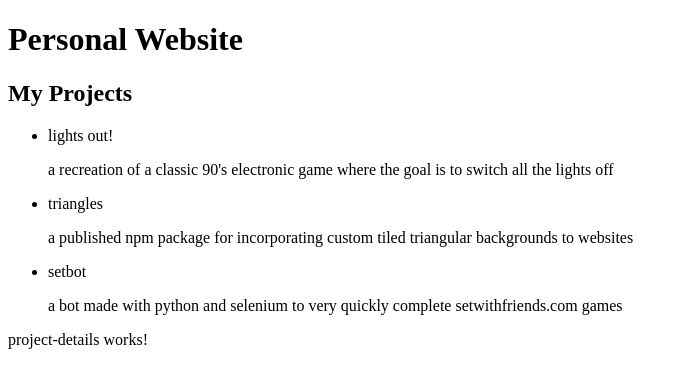
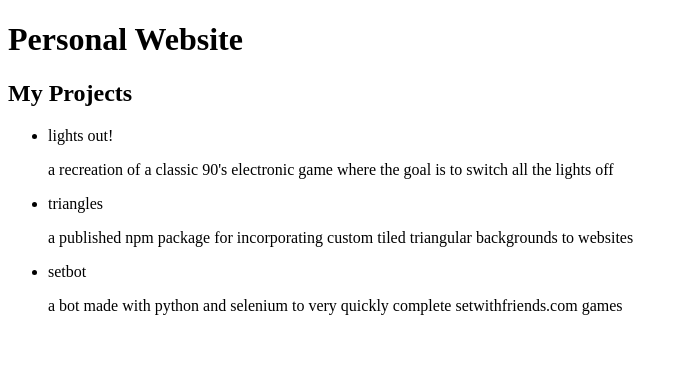
Before and after one commit to Asaqal/site, an Angular app: page / in a window 1280 px wide. Shown: the top 388 px of the page, without its empty margins (0-688 px from the left). Built offline with nearby package versions, Linux system fonts and the light colour scheme.

Commit message:
implemented onchanges for detail view

```diff
--- a/src/app/project/project-details/project-details.component.html
+++ b/src/app/project/project-details/project-details.component.html
@@ -1 +1,3 @@
-<p>project-details works!</p>
+<div *ngIf="selectedProject">
+  <p>Showing {{selectedProject.id}}'s detail panel</p>
+</div>
--- a/src/app/project/project-details/project-details.component.ts
+++ b/src/app/project/project-details/project-details.component.ts
@@ -1,4 +1,4 @@
-import { Component, OnInit, Input } from '@angular/core';
+import { Component, OnInit, Input, SimpleChanges } from '@angular/core';
 import { Project } from '../project';
 
 @Component({
@@ -7,11 +7,24 @@ import { Project } from '../project';
   styleUrls: ['./project-details.component.scss']
 })
 export class ProjectDetailsComponent implements OnInit {
-  @Input() project!: Project;
+  @Input() selectedProject!: Project;
 
   constructor() { }
 
   ngOnInit(): void {
   }
 
+  ngOnChanges(changes: SimpleChanges) {
+    // checks which property changed
+    for (const propName in changes) {
+      if (changes.hasOwnProperty(propName)) {
+        switch (propName) {
+          case 'selectedProject': {
+            console.log(this.selectedProject);
+          }
+        }
+      }
+    }
+  }
+
 }
--- a/src/app/project/project-overview/project-overview.component.ts
+++ b/src/app/project/project-overview/project-overview.component.ts
@@ -18,6 +18,7 @@ export class ProjectOverviewComponent implements OnInit {
 
   onSelect(project: Project): void {
     this.selectedProject = project;
+    console.log(this.selectedProject);
   }
 
 }
```
